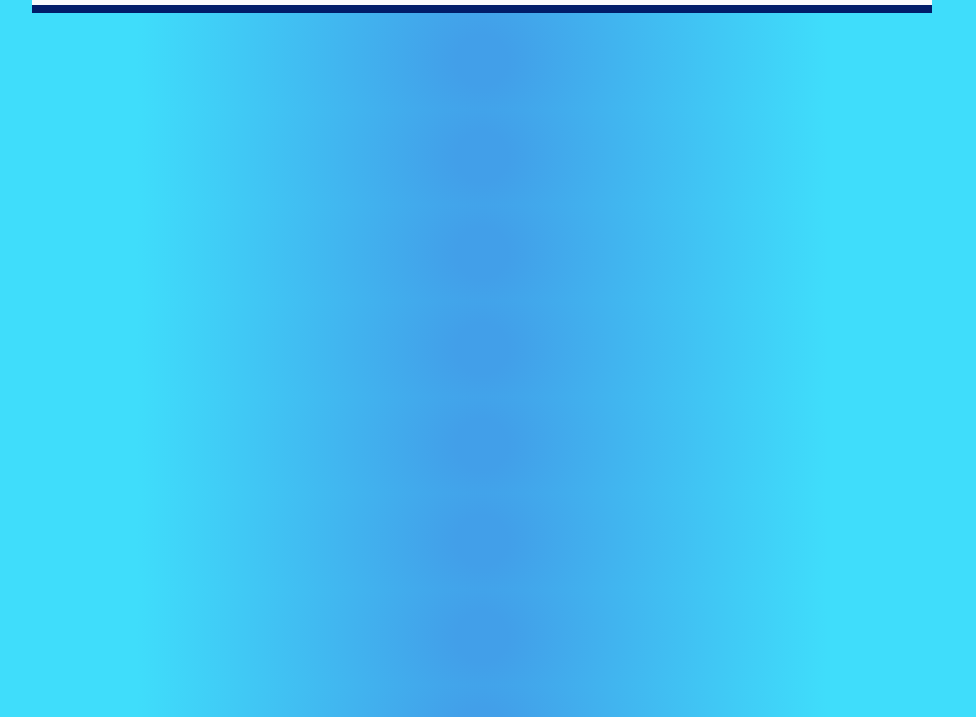
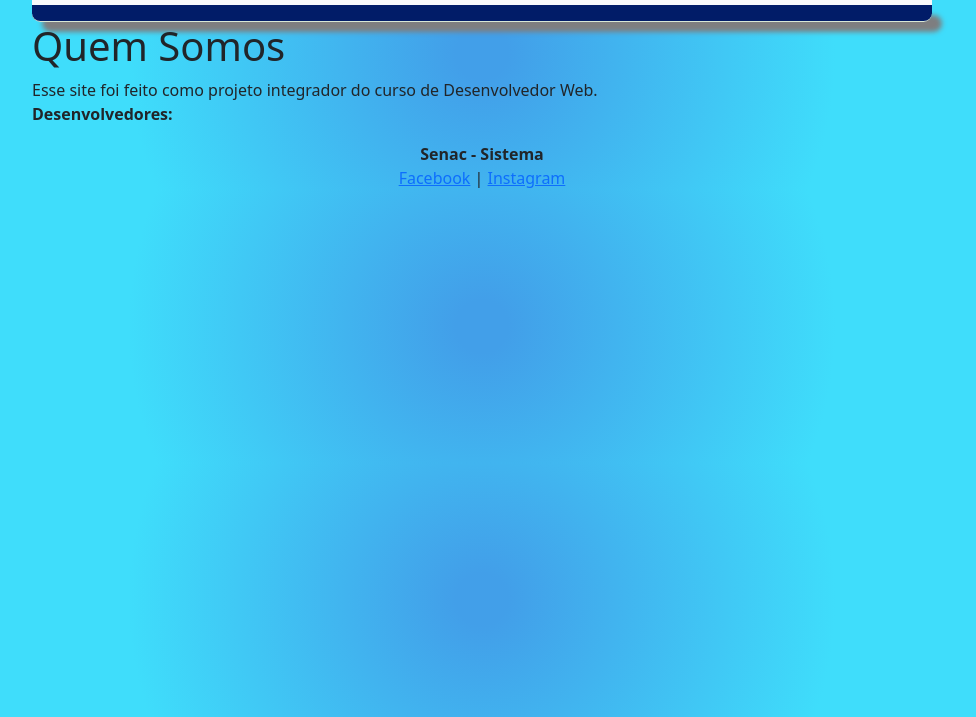
Before and after one commit to Sinioh/informeThe, a plain HTML site: page sobre.html in a window 1280 px wide. Shown: the part 83-800 px from the top of the page, without its empty margins (158-1134 px from the left). Drawn offline with nearby package versions, Linux system fonts and the light colour scheme.

Commit message:
footer e base do sobre

```diff
--- a/sobre.html
+++ b/sobre.html
@@ -36,15 +36,28 @@
                 </div>
             </nav>
         </nav>
-        <div id="cont_db4502f4e0c4cdfb73c7d102a2c2577c">
-            <script type="text/javascript" async
-                src="https://www.tempo.com/wid_loader/db4502f4e0c4cdfb73c7d102a2c2577c"></script>
-        </div>
-        </script>
+        <header id="cabecalho">
+            <div id="cont_db4502f4e0c4cdfb73c7d102a2c2577c">
+                <script type="text/javascript" async
+                    src="https://www.tempo.com/wid_loader/db4502f4e0c4cdfb73c7d102a2c2577c"></script>
+            </div>
+            </script>
+        </header>
         <script src="https://cdn.jsdelivr.net/npm/bootstrap@5.0.0-beta2/dist/js/bootstrap.bundle.min.js"
             integrity="sha384-b5kHyXgcpbZJO/tY9Ul7kGkf1S0CWuKcCD38l8YkeH8z8QjE0GmW1gYU5S9FOnJ0"
             crossorigin="anonymous"></script>
     </div>
+    <div id="div_principal">
+        <h1>Quem Somos</h1>
+        <p>Esse site foi feito como projeto integrador do curso de Desenvolvedor Web. <br>
+            <strong>Desenvolvedores:</strong>
+        </p>
+    </div>
+    <footer id="rodape">
+        <strong>Senac - Sistema</strong><br />
+        <a href="https://www.facebook.com">Facebook</a> | <a href="https://www.instagram.com">Instagram</a>
+
+    </footer>
 </body>
 
 </html>
```
Also changed, not shown: historia.html (+5 -0 lines), index.html (+3 -3 lines), tour.html (+12 -5 lines).
